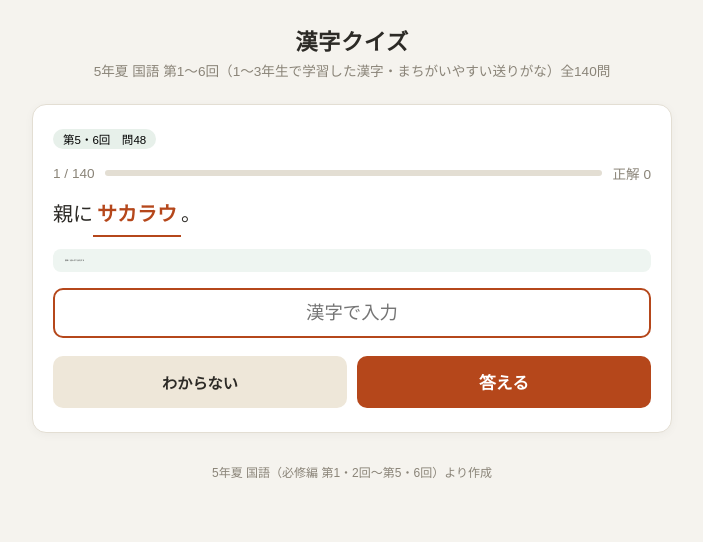
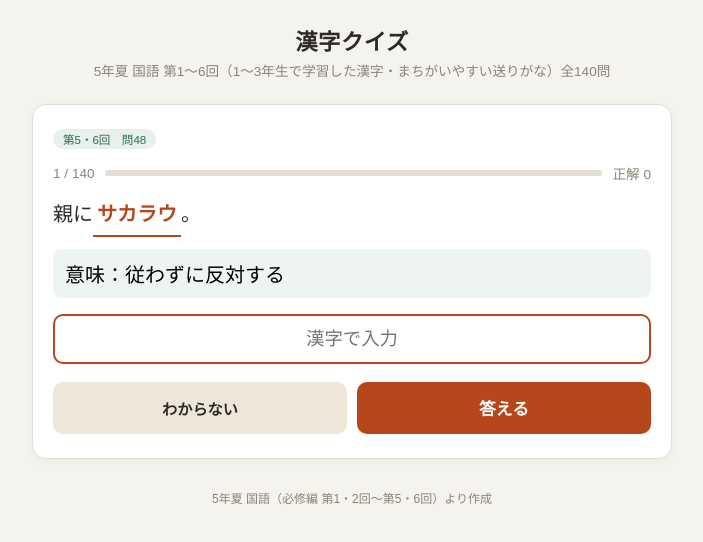
Before and after one commit to aya78655/kanji001, a plain HTML site: page index.html in a window 1280 px wide. Both pictures are taken after a click on the button "クイズを始める". Shown: the whole page, without its empty margins (288-991 px from the left). Drawn offline with Linux system fonts and the light colour scheme.

Commit message:
Update index.html

```diff
--- a/index.html
+++ b/index.html
@@ -10,7 +10,7 @@
     --card:#ffffff;
     --ink:#2c2a26;
     --accent:#b5471b;
-    --accent2:#000000;
+    --accent2:#2f6b4f;
     --muted:#8a8478;
     --border:#e3ded3;
     --wrong:#c0392b;
@@ -180,8 +180,8 @@
   }
   .hint-box{
     display:block;
-    font-size:.110rem;
-    color:var(--accent2);
+    font-size:1.25rem;
+    color:#000000;
     background:#eef5f1;
     border-radius:8px;
     padding:10px 12px;
```
